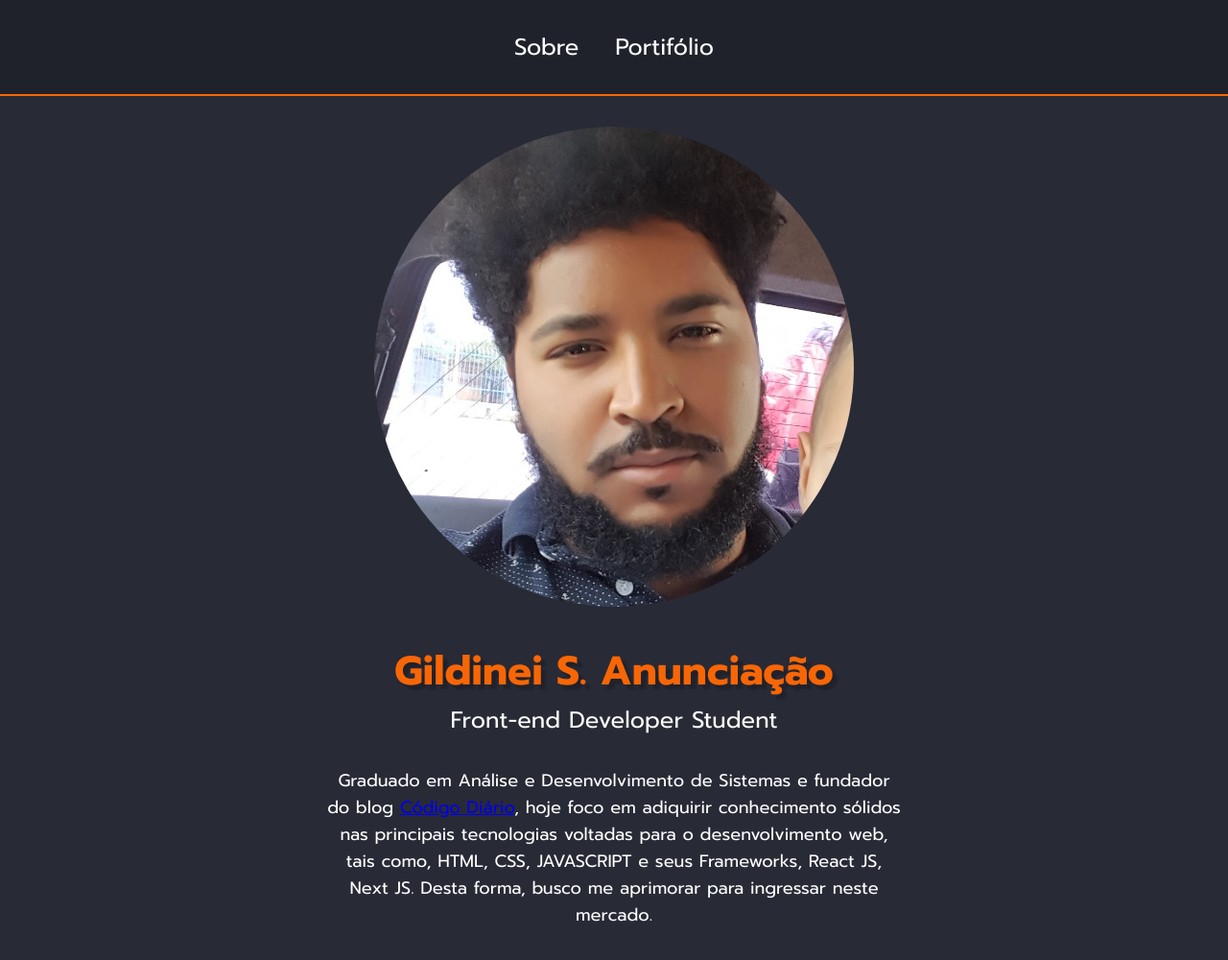
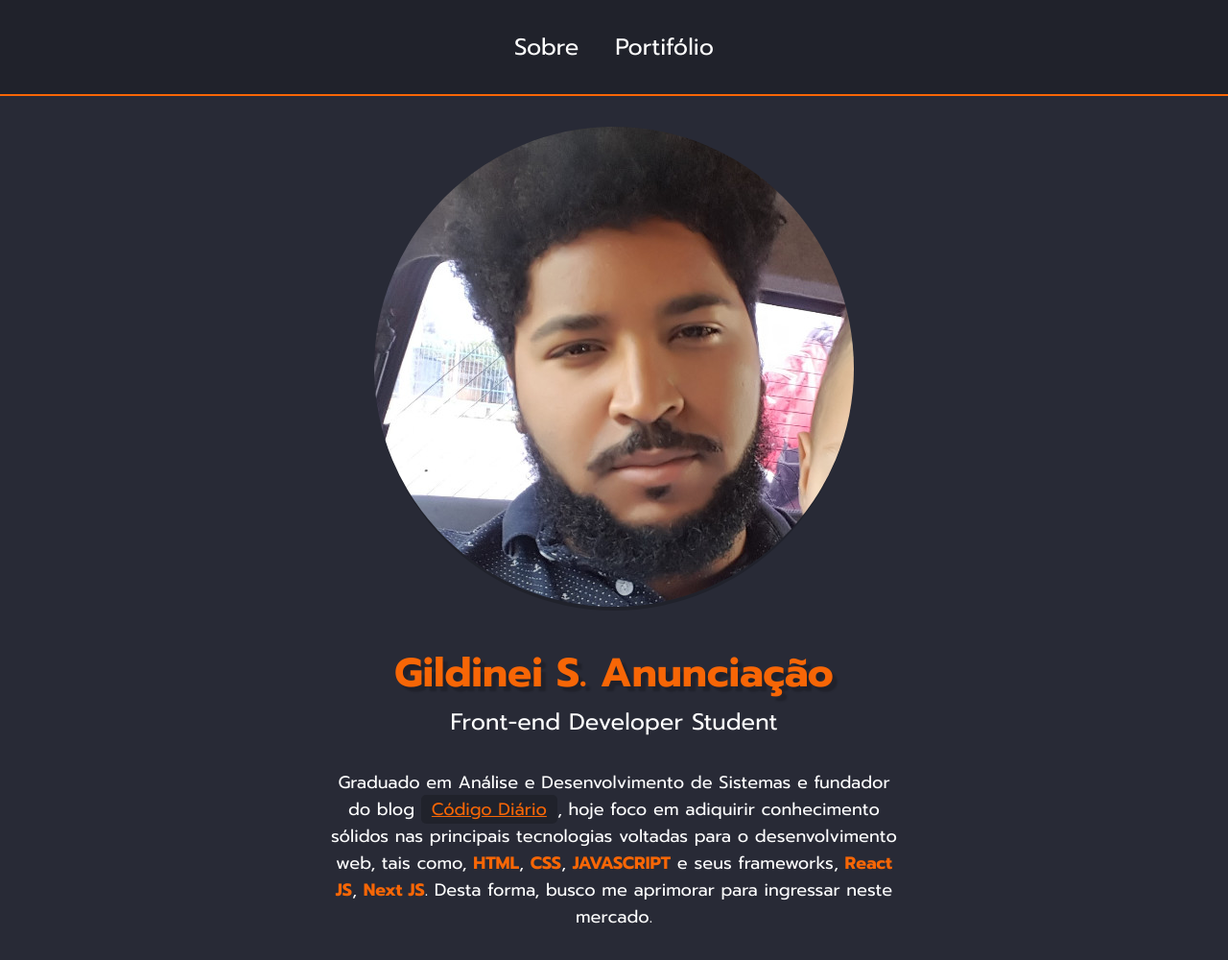
Before and after one commit to Gildinei/rocketseat-launchbase, a plain HTML site: page fase-02-intruducao-programacao-web/iniciando-no-front-end/aula-05-criando-estrutura-do-menu-com-html/index.html in a window 1280 px wide. Shown: the whole page at 96% size. Drawn offline with Linux system fonts and the light colour scheme.

Commit message:
Aula 15: Variáveis no CSS

```diff
--- a/fase-02-intruducao-programacao-web/iniciando-no-front-end/aula-05-criando-estrutura-do-menu-com-html/css/styles.css
+++ b/fase-02-intruducao-programacao-web/iniciando-no-front-end/aula-05-criando-estrutura-do-menu-com-html/css/styles.css
@@ -1,19 +1,27 @@
+:root {
+    --main-color: #f76606;
+    --background-color: #282A36;
+    --background-second: rgb(0, 0, 0, 0.2);
+    --text-color: #FFF;
+}
+
 * {
     padding: 0;
     margin: 0;
     border: 0;
+    box-sizing: border-box;
 }
 
 body {
-    background: #282A36;
-    color: #FFF;
+    background: var(--background-color);
+    color: var(--text-color);
     font-family: 'Prompt', sans-serif;
 }
 
 header {
     padding: 32px;
-    border-bottom: 2px solid #f76606;
-    background: rgb(0, 0, 0, 0.2);
+    border-bottom: 2px solid var(--main-color);
+    background: var(--background-second);
 }
 
 header div {
@@ -21,7 +29,7 @@ header div {
 }
 
 header div a {
-    color: #FFF;
+    color: var(--text-color);
     font-size: 24px;
     line-height: 34px;
     margin: 0 16px;
@@ -30,7 +38,7 @@ header div a {
 }
 
 header div a:hover {
-    color: #f76606;
+    color: var(--main-color);
 }
 
 #wrapper {
@@ -41,20 +49,20 @@ header div a:hover {
 #wrapper img {
     margin-bottom: 32px;
     border-radius: 50%;
-    border-bottom: 2px solid transparent;
+    border-bottom: 4px solid var(--background-second);
     transition: border 0.2s;
 }
 
 #wrapper img:hover {
-    border-bottom-color: #f76606;
+    border-bottom-color: var(--main-color);
 }
 
 #wrapper h1 {
     font-size: 42px;
     line-height: 52px;
     margin-bottom: 8px;
-    color: #f76606;
-    text-shadow: 5px 5px 2px rgb(0, 0, 0, 0.2);
+    color: var(--main-color);
+    text-shadow: 5px 5px 2px var(--background-second);
     font-weight: bold;
 }
 
@@ -70,3 +78,21 @@ header div a:hover {
     font-size: 18px;
     line-height: 28px;
 }
+
+#wrapper p a {
+    padding: 0 10px;
+    border-radius: 5px;
+    color: var(--main-color);
+    background: var(--background-second);
+    border: 1px solid transparent;
+    transition: border-color 0.2s;
+}
+
+#wrapper p a:hover {
+    border-color: var(--main-color);
+    text-decoration: none;
+}
+
+#wrapper p strong {
+    color: var(--main-color);
+}
--- a/fase-02-intruducao-programacao-web/iniciando-no-front-end/aula-05-criando-estrutura-do-menu-com-html/index.html
+++ b/fase-02-intruducao-programacao-web/iniciando-no-front-end/aula-05-criando-estrutura-do-menu-com-html/index.html
@@ -22,10 +22,11 @@
         <h1>Gildinei S. Anunciação</h1>
         <h2>Front-end Developer Student</h2>
         <p>
-            Graduado em Análise e Desenvolvimento de Sistemas e fundador do blog
-            <a href="https://codigodiario.com.br">Código Diário</a>, hoje foco em adiquirir conhecimento sólidos nas
-            principais tecnologias voltadas para o desenvolvimento web, tais como, HTML, CSS, JAVASCRIPT e seus
-            Frameworks, React JS, Next JS. Desta forma, busco me aprimorar para ingressar neste mercado.
+            Graduado em Análise e Desenvolvimento de Sistemas e fundador do blog <a href="https://codigodiario.com.br">Código Diário</a>, hoje foco em adiquirir conhecimento sólidos nas
+            principais tecnologias voltadas para o desenvolvimento web, tais como, <strong>HTML</strong>,
+            <strong>CSS</strong>, <strong>JAVASCRIPT</strong> e seus
+            frameworks, <strong>React JS</strong>, <strong>Next JS</strong>. Desta forma, busco me aprimorar para
+            ingressar neste mercado.
         </p>
     </div>
 </body>
```
